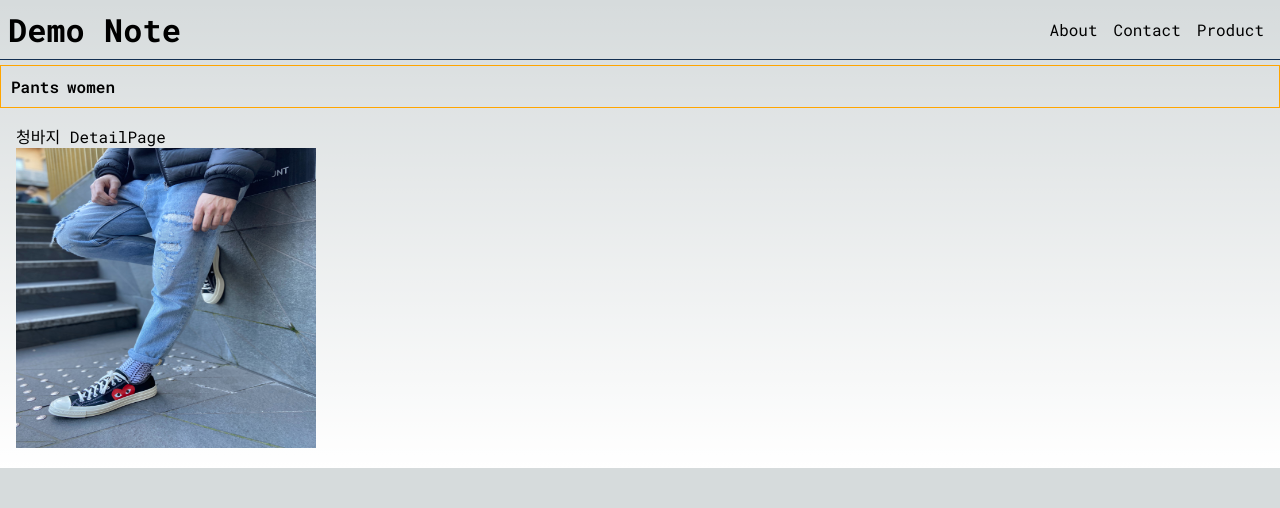
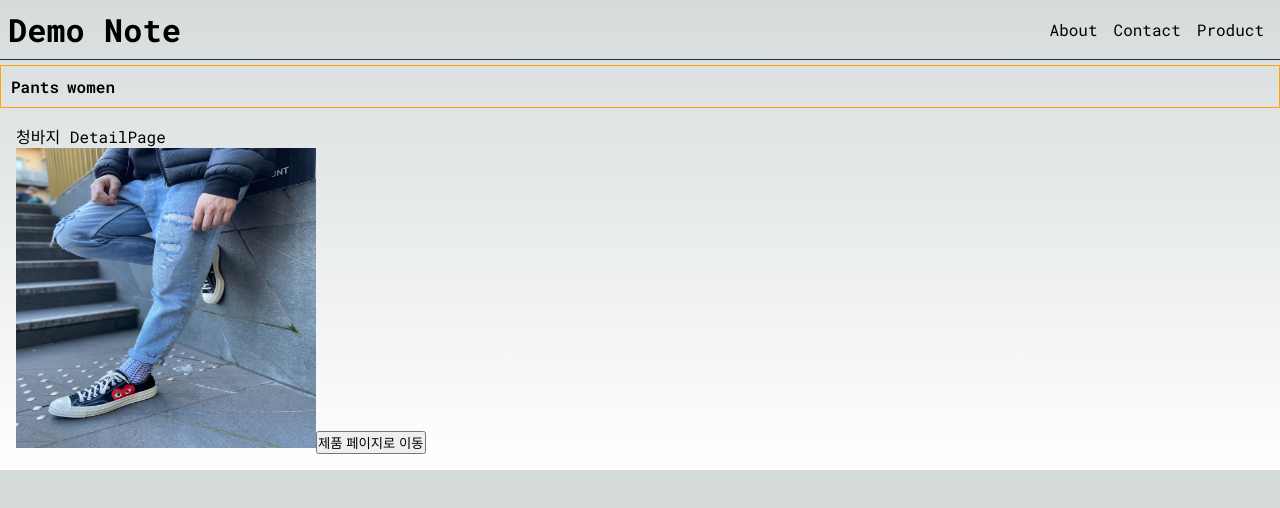
Before and after one commit to blueprint-12/cong-blog, a Next.js app: page /products/1234 in a window 1280 px wide. Shown: the top 508 px of the page. Built offline with nearby package versions, Linux system fonts and the light colour scheme.

Commit message:
feat: useRouter 사용해보기
- 클라이언트 라우팅을 위해 Button 컴포넌트 분리

```diff
--- a/src/app/products/[item]/page.tsx
+++ b/src/app/products/[item]/page.tsx
@@ -2,8 +2,9 @@
 import React from "react";
 import { typesOfItem } from "@/app/shared/const";
 import { getProduct } from "@/service/products";
-import { notFound } from "next/navigation";
+import { notFound, redirect } from "next/navigation";
 import Image from "next/image";
+import GoProductsBtn from "@/components/GoProductsBtn";
 type Props = {
   params: {
     item: string;
@@ -24,19 +25,20 @@
   const product = await getProduct(item);
 
   if (!product) {
-    notFound();
+    redirect("/products");
   }
 
-  //서버 파일에 있는 데이터 중 해당 제품의 정보를 찾아서 그걸 보여준다.
   return (
     <>
       <div>{product.name} DetailPage</div>
       <Image
+        priority={true}
         src={`/images/${product.imageUrl}`}
         alt={product.name}
         width={300}
         height={300}
       />
+      <GoProductsBtn />
     </>
   );
 }
--- /dev/null
+++ b/src/components/GoProductsBtn.tsx
@@ -0,0 +1,16 @@
+"use client";
+import { useRouter } from "next/navigation";
+import React from "react";
+
+export default function GoProductsBtn() {
+  const router = useRouter();
+  return (
+    <button
+      onClick={() => {
+        router.push("/products");
+      }}
+    >
+      제품 페이지로 이동
+    </button>
+  );
+}
```
